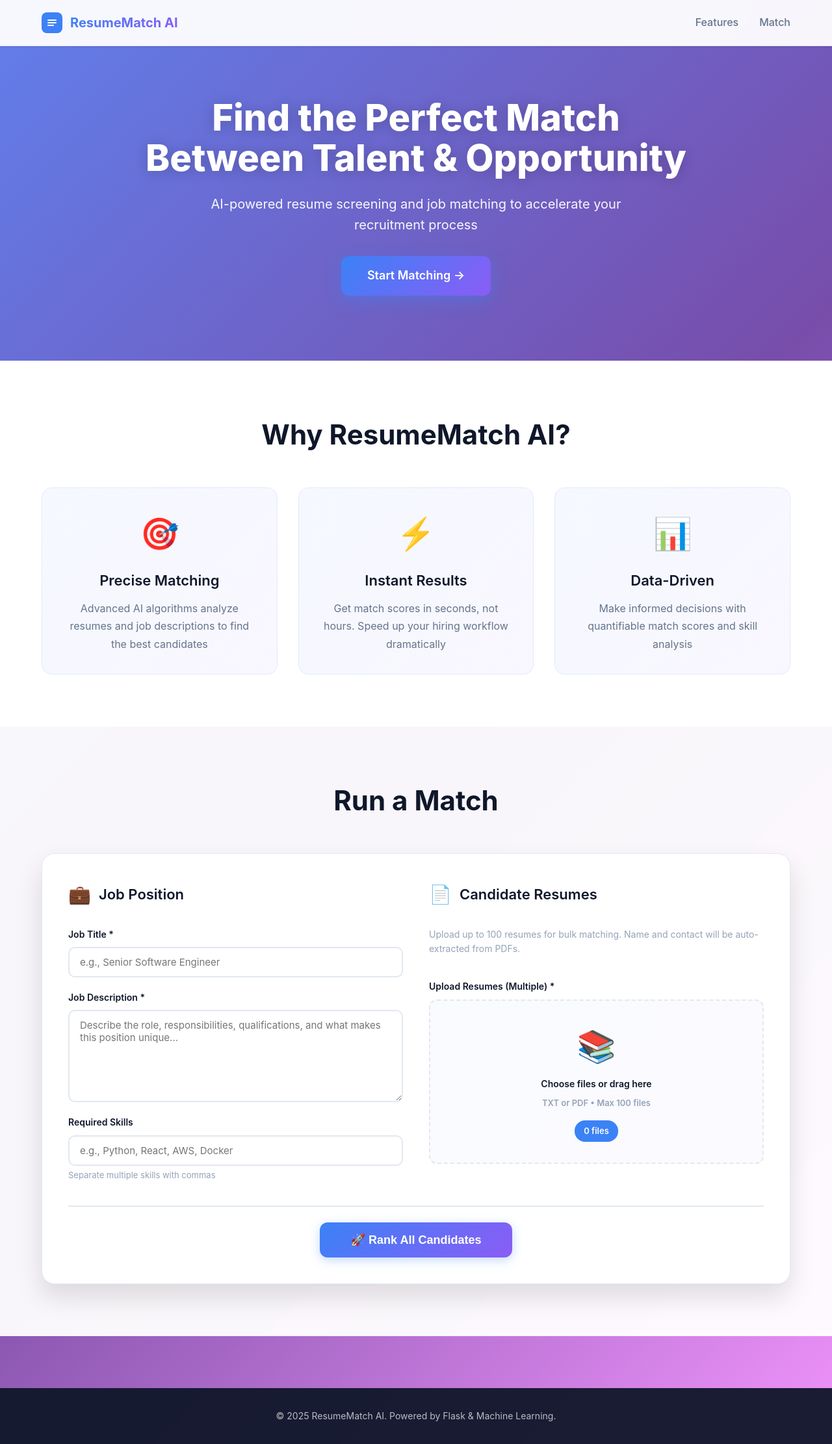
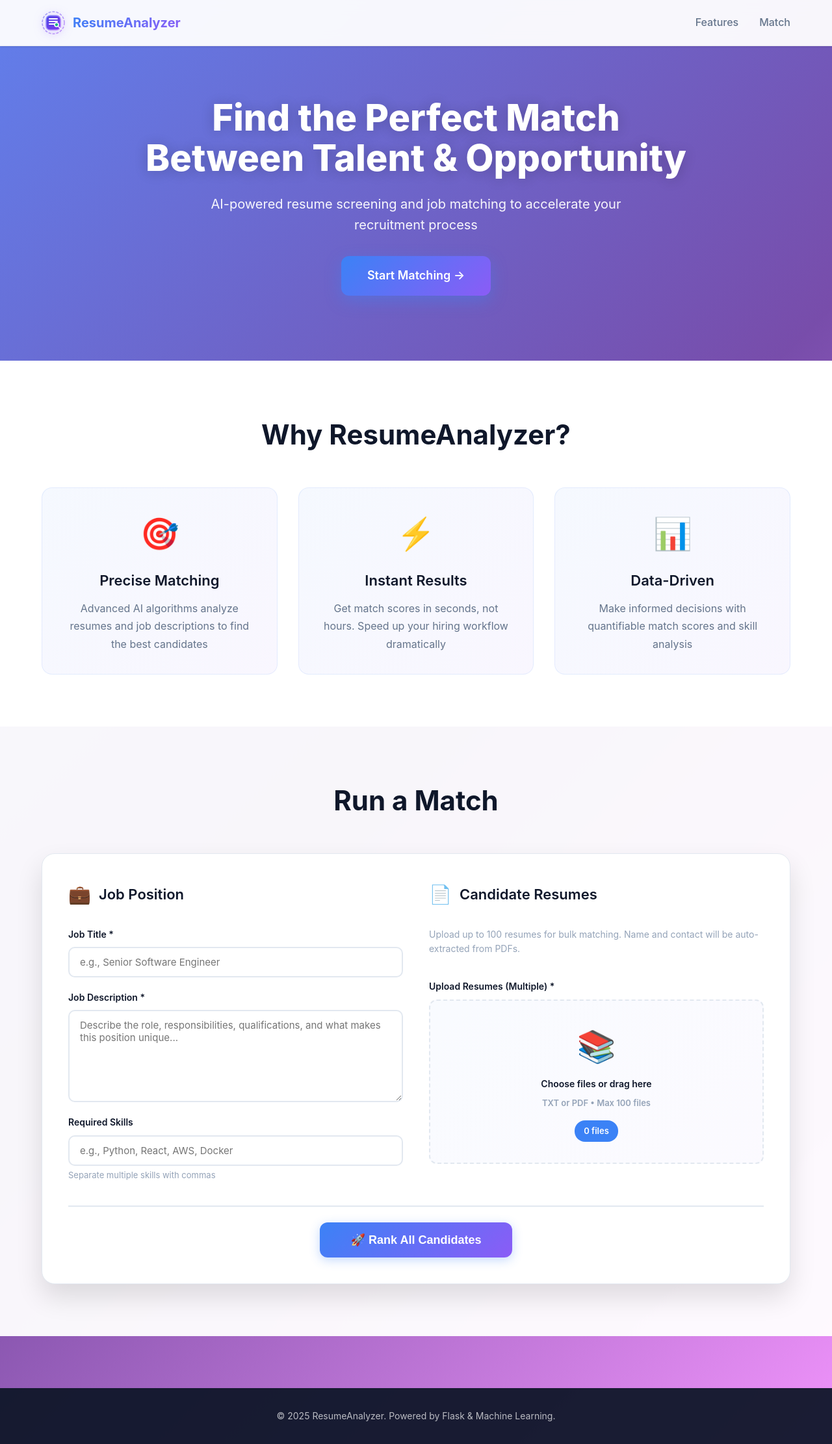
Before and after one commit to Aman-Khokhar-293/AI-Resume-Screening, a Flask app: page / in a window 1280 px wide. Shown: the whole page at 65% size. Run offline with Flask 3, Linux system fonts and the light colour scheme.

Commit message:
Rename application to ResumeAnalyzer and add fancy logo icon

```diff
--- a/templates/index.html
+++ b/templates/index.html
@@ -3,19 +3,35 @@
 <head>
   <meta charset="utf-8" />
   <meta name="viewport" content="width=device-width, initial-scale=1" />
-  <title>ResumeMatch AI - Smart Recruitment Matching</title>
+  <title>ResumeAnalyzer - Smart Recruitment Matching</title>
   <link rel="stylesheet" href="{{ url_for('static', filename='styles.css') }}?v=3" />
 </head>
 <body>
   <nav class="navbar">
     <div class="container nav-content">
       <div class="logo">
-        <svg width="32" height="32" viewBox="0 0 32 32" fill="none">
-          <rect width="32" height="32" rx="8" fill="url(#grad)"/>
-          <path d="M10 12h12M10 16h12M10 20h8" stroke="white" stroke-width="2" stroke-linecap="round"/>
-          <defs><linearGradient id="grad" x1="0" y1="0" x2="32" y2="32"><stop stop-color="#3b82f6"/><stop offset="1" stop-color="#8b5cf6"/></linearGradient></defs>
+        <svg width="36" height="36" viewBox="0 0 36 36" fill="none" xmlns="http://www.w3.org/2000/svg" style="filter: drop-shadow(0 2px 8px rgba(139, 92, 246, 0.3));">
+          <circle cx="18" cy="18" r="17" stroke="url(#g-ring)" stroke-width="1.5" stroke-dasharray="4 2"/>
+          <rect x="7" y="7" width="22" height="22" rx="6" fill="url(#g-bg)" stroke="url(#g-border)" stroke-width="1.5"/>
+          <path d="M12 12h12M12 16h12M12 20h8" stroke="white" stroke-width="2" stroke-linecap="round"/>
+          <circle cx="23" cy="21" r="3" fill="#10B981" stroke="white" stroke-width="1.5"/>
+          <path d="M25 23l4 4" stroke="white" stroke-width="1.5" stroke-linecap="round"/>
+          <defs>
+            <linearGradient id="g-bg" x1="7" y1="7" x2="29" y2="29" gradientUnits="userSpaceOnUse">
+              <stop stop-color="#4F46E5"/>
+              <stop offset="1" stop-color="#7C3AED"/>
+            </linearGradient>
+            <linearGradient id="g-border" x1="7" y1="7" x2="29" y2="29" gradientUnits="userSpaceOnUse">
+              <stop stop-color="#818CF8"/>
+              <stop offset="1" stop-color="#C084FC"/>
+            </linearGradient>
+            <linearGradient id="g-ring" x1="0" y1="0" x2="36" y2="36" gradientUnits="userSpaceOnUse">
+              <stop stop-color="#6366F1" stop-opacity="0.6"/>
+              <stop offset="1" stop-color="#A855F7" stop-opacity="0.6"/>
+            </linearGradient>
+          </defs>
         </svg>
-        <span class="logo-text">ResumeMatch AI</span>
+        <span class="logo-text">ResumeAnalyzer</span>
       </div>
       <div class="nav-links">
         <a href="#features">Features</a>
@@ -34,7 +50,7 @@
 
   <section id="features" class="features">
     <div class="container">
-      <h2 class="section-title">Why ResumeMatch AI?</h2>
+      <h2 class="section-title">Why ResumeAnalyzer?</h2>
       <div class="feature-grid">
         <div class="feature-card">
           <div class="feature-icon">🎯</div>
@@ -190,7 +206,7 @@
 
   <footer class="footer">
     <div class="container footer-content">
-      <p>&copy; 2025 ResumeMatch AI. Powered by Flask & Machine Learning.</p>
+      <p>&copy; 2025 ResumeAnalyzer. Powered by Flask & Machine Learning.</p>
     </div>
   </footer>
 
--- a/test_project.py
+++ b/test_project.py
@@ -1,6 +1,6 @@
 #!/usr/bin/env python
 """
-Comprehensive test script for ResumeMatch AI
+Comprehensive test script for ResumeAnalyzer
 Run this to verify everything is working correctly
 """
 
@@ -182,7 +182,7 @@
 def main():
     """Run all tests"""
     print("\n" + "=" * 60)
-    print("RESUMEMATCH AI - PROJECT VERIFICATION")
+    print("RESUMEANALYZER - PROJECT VERIFICATION")
     print("=" * 60)
     print(f"Python: {sys.version}")
     print(f"Working Directory: {os.getcwd()}")
```
